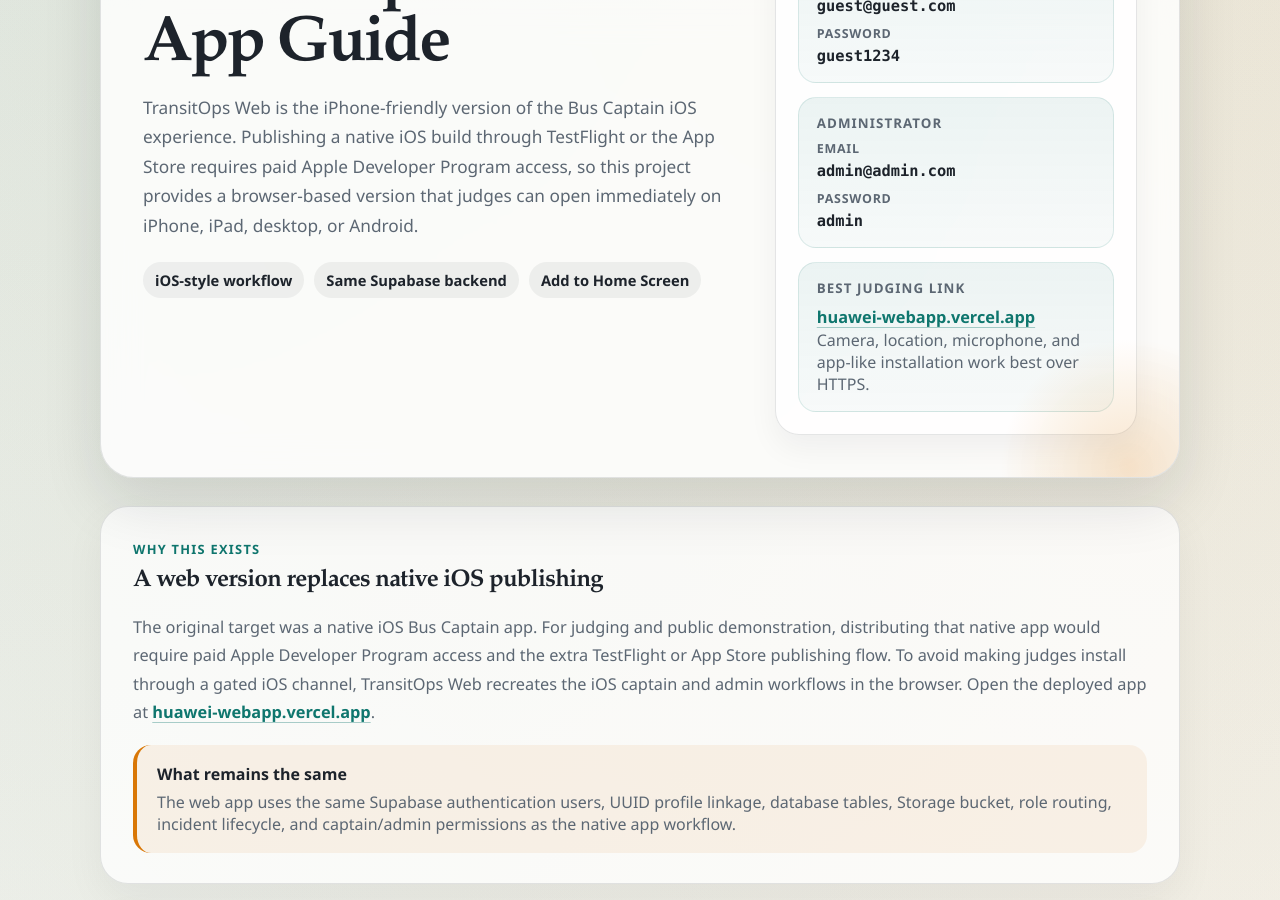
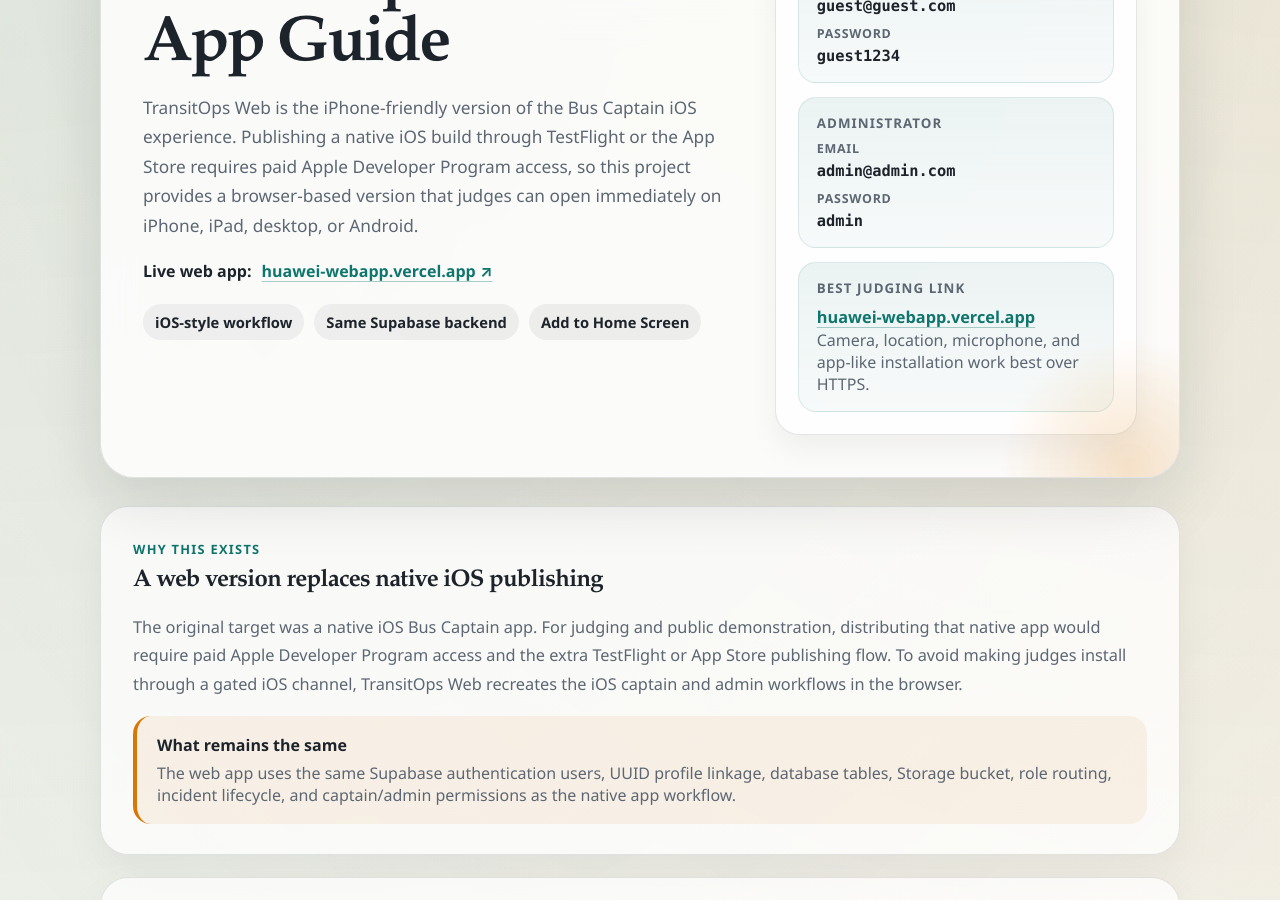
Before and after one commit to ZengZixuan05/RouteGuardians-Manual, a Jekyll site: the page built from ios-web-app.md, in a window 1280 px wide and 900 px high, scrolled down 274 px. Built offline with Jekyll 4.4.1, drawn with Linux system fonts in a browser that asks for light colours.

Commit message:
ios url fix

```diff
--- a/ios-web-app.md
+++ b/ios-web-app.md
@@ -17,6 +17,15 @@
         Publishing a native iOS build through TestFlight or the App Store requires paid
         Apple Developer Program access, so this project provides a browser-based version
         that judges can open immediately on iPhone, iPad, desktop, or Android.
+      </p>
+      <p class="dashboard-access">
+        <strong>Live web app:</strong>
+        <a
+          class="text-link"
+          href="https://huawei-webapp.vercel.app/"
+          target="_blank"
+          rel="noopener noreferrer"
+        >huawei-webapp.vercel.app <span aria-hidden="true">&nearr;</span></a>
       </p>
       <div class="tag-row" style="margin-top: 22px;">
         <span class="tag">iOS-style workflow</span>
@@ -69,8 +78,7 @@
     demonstration, distributing that native app would require paid Apple Developer
     Program access and the extra TestFlight or App Store publishing flow. To avoid
     making judges install through a gated iOS channel, TransitOps Web recreates the
-    iOS captain and admin workflows in the browser. Open the deployed app at
-    <a class="text-link" href="https://huawei-webapp.vercel.app/" target="_blank" rel="noopener noreferrer">huawei-webapp.vercel.app</a>.
+    iOS captain and admin workflows in the browser.
   </p>
   <div class="callout">
     <strong>What remains the same</strong>
```
